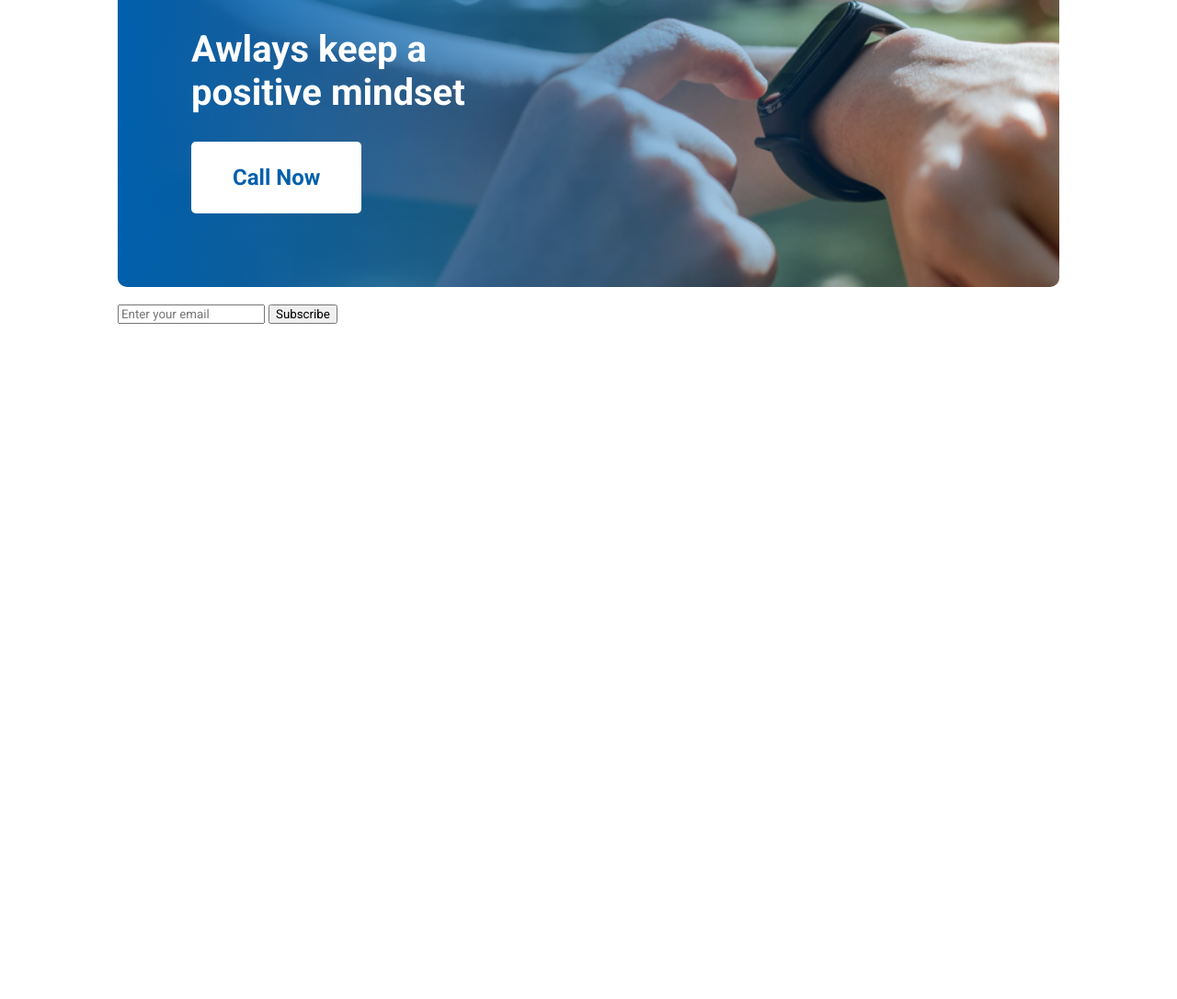
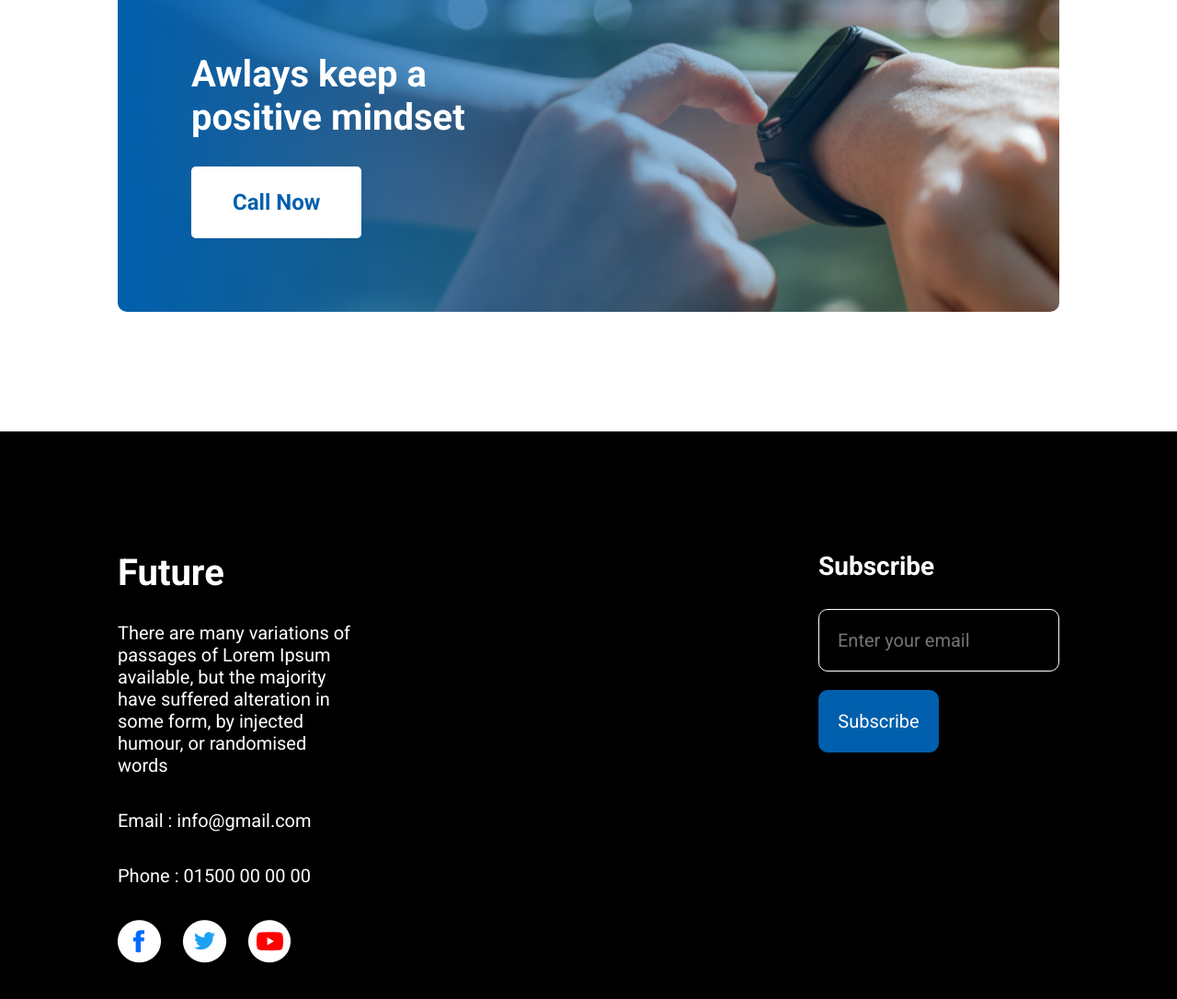
Before and after one commit to SamiulIslam017/new-year-plan, a plain HTML site: page index.html in a window 1280 px wide. Shown: the part 2743-3829 px from the top of the page at 92% size. Before the commit the page ends 3095 px from the top, so only its background shows below. Drawn offline with Linux system fonts and the light colour scheme.

Commit message:
revision

```diff
--- a/css/style.css
+++ b/css/style.css
@@ -89,9 +89,10 @@ header{
 }
 .plan-design img{
     width: 105px;
+    margin-bottom: 30px;
 }
 .plan-design h3{
-    font-size: 40px;
+    font-size: 38px;
 }
 .plan-design p{
     font-size: 24px;
@@ -107,6 +108,7 @@ header{
     background-size: cover;
     padding: 80px;
     border-radius: 10px;
+    margin-bottom: 130px;
 }
 .action-content{
     width: 40%;
@@ -116,3 +118,53 @@ header{
     color: #ffffff;
     margin-bottom: 30px;
 }
+
+/* footer style */
+
+footer{
+    background-color: #000000;
+}
+.footer-widget {
+    color: #fff;
+    padding: 130px 0;
+    display: flex;
+    gap: 500px;
+  }
+  .left-widget {
+    width: 50%;
+  }
+  .left-widget h2{
+    font-size: 40px;
+    margin-bottom: 30px;
+  }
+  .left-widget p {
+    font-size: 20px;
+    margin-bottom: 36px;
+  }
+.footer-icon img {
+    margin-right: 20px;
+  }
+  .right-widget {
+    width: 50%;
+  }
+  .right-widget h3 {
+    font-size: 28px;
+    margin-bottom: 30px;
+  }
+
+  .right-widget form input {
+    padding: 21px 20px;
+    width: 100%;
+    margin-bottom: 20px;
+    font-size: 20px;
+    background: transparent;
+    color: #fff;
+    outline: 0;
+    border: 1px solid #fff;
+    border-radius: 10px;
+  }
+  .right-widget form .submit{
+    width: 50%;
+    background-color: #005FAC;
+    border: 1px solid #005FAC;
+  }
--- a/index.html
+++ b/index.html
@@ -118,21 +118,21 @@
         <div class="container">
             <div class="footer-widget">
                 <div class="left-widget">
-                    <h2></h2>
-                    <p></p>
-                    <p></p>
-                    <p></p>
+                    <h2>Future</h2>
+                    <p>There are many variations of passages of Lorem Ipsum available, but the majority have suffered alteration in some form, by injected humour, or randomised words</p>
+                    <p>Email : info@gmail.com</p>
+                    <p>Phone : 01500 00 00 00</p>
                     <div class="footer-icon">
-                        <img src="" alt="">
-                        <img src="" alt="">
-                        <img src="" alt="">
+                        <img src="images/icons/fb.png" alt="facebook">
+                        <img src="images/icons/twitter.png" alt="twitter">
+                        <img src="images/icons/youtube.png" alt="youtube">
                     </div>
                 </div>
                 <div class="right-widget">
-                    <h3></h3>
+                    <h3>Subscribe</h3>
                     <form action="">
                         <input type="email" name="" id="" placeholder="Enter your email">
-                        <input type="submit" value="Subscribe">
+                        <input type="submit" value="Subscribe" class="submit">
                     </form>
                 </div>
             </div>
```
